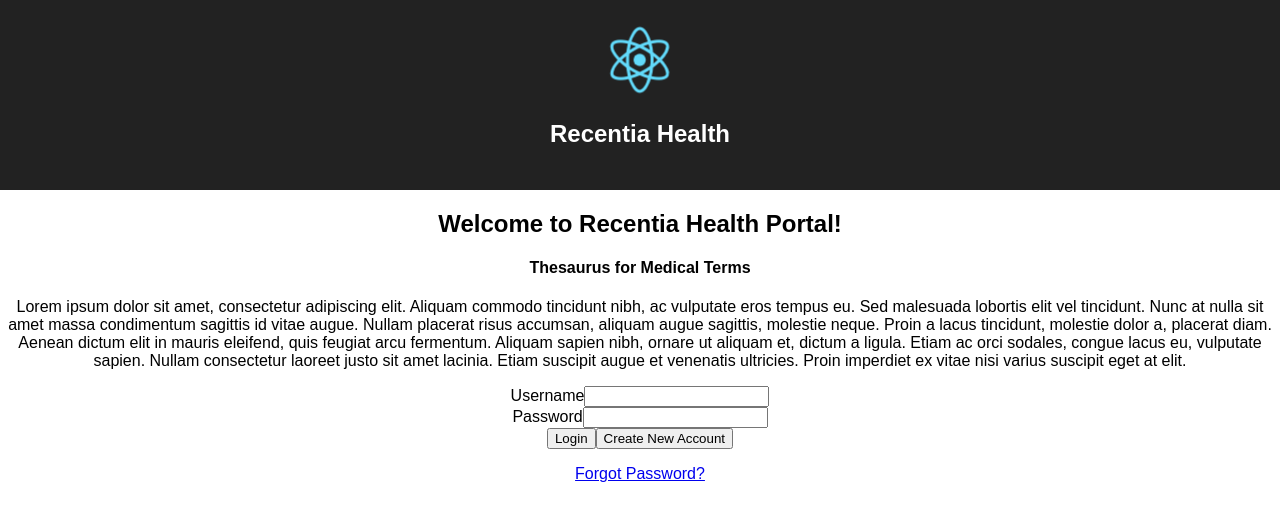
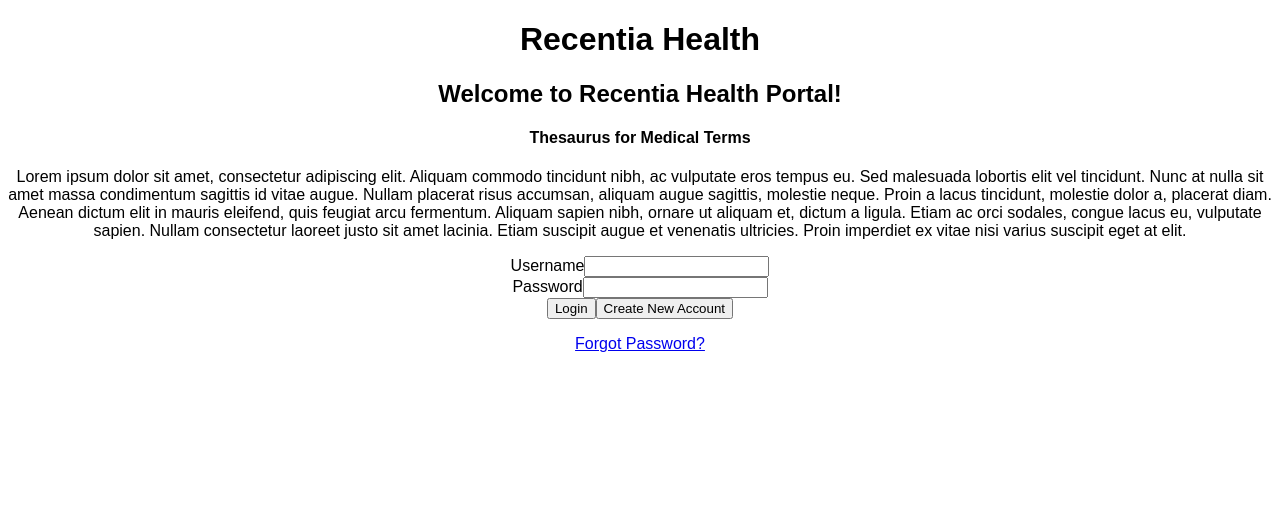
Before and after one commit to evanjohnso/recentia_health, a React (Create React App) app: page / in a window 1280 px wide. Shown: the top 520 px of the page. Built offline with nearby package versions, Linux system fonts and the light colour scheme.

Commit message:
add components

```diff
--- a/package.json
+++ b/package.json
@@ -5,6 +5,8 @@
   "dependencies": {
     "react": "^16.2.0",
     "react-dom": "^16.2.0",
+    "react-router-config": "^1.0.0-beta.4",
+    "react-router-dom": "^4.0.0",
     "react-scripts": "1.0.17"
   },
   "scripts": {
--- a/src/App.js
+++ b/src/App.js
@@ -1,20 +1,20 @@
 import React, { Component } from 'react';
-import logo from './logo.svg';
+
+
 import './App.css';
+import Header from "./components/Header";
+import Body from "./components/Body";
+import Button from "./components/Button";
+
 
 class App extends Component {
   render() {
     return (
       <div className="App">
-        <header className="App-header">
-          <img src={logo} className="App-logo" alt="logo" />
-          <h1 className="App-title">Recentia Health</h1>
-        </header>
-        <h2>Welcome to Recentia Health Portal!</h2>
-        <h4>Thesaurus for Medical Terms</h4>
-        <p>
-        Lorem ipsum dolor sit amet, consectetur adipiscing elit. Aliquam commodo tincidunt nibh, ac vulputate eros tempus eu. Sed malesuada lobortis elit vel tincidunt. Nunc at nulla sit amet massa condimentum sagittis id vitae augue. Nullam placerat risus accumsan, aliquam augue sagittis, molestie neque. Proin a lacus tincidunt, molestie dolor a, placerat diam. Aenean dictum elit in mauris eleifend, quis feugiat arcu fermentum. Aliquam sapien nibh, ornare ut aliquam et, dictum a ligula. Etiam ac orci sodales, congue lacus eu, vulputate sapien. Nullam consectetur laoreet justo sit amet lacinia. Etiam suscipit augue et venenatis ultricies. Proin imperdiet ex vitae nisi varius suscipit eget at elit.
-        </p>
+        <Header className="App-header">
+        </Header>
+        <Body></Body>
+
         <div>
           <label>Username</label>
           <input type="text"></input>
@@ -24,7 +24,7 @@ class App extends Component {
           <input type="text"></input>
         </div>
         <button type="submit">Login</button>
-        <button>Create New Account</button>
+        <Button></Button>
         <p><a href="/">Forgot Password?</a></p>
       </div>
     );
--- /dev/null
+++ b/src/Registration.js
@@ -0,0 +1,12 @@
+import React, { Component } from 'react';
+import Button from "./components/Button";
+
+class Registration extends Component {
+  render(){
+    return(
+      <h1>Hi</h1>
+    )
+  }
+}
+
+export default Registration;
--- /dev/null
+++ b/src/components/Body.jsx
@@ -0,0 +1,15 @@
+import React from "react";
+
+class Body extends React.Component {
+  render(){
+    return (
+      <div>
+      <h2>Welcome to Recentia Health Portal!</h2>
+      <h4>Thesaurus for Medical Terms</h4>
+      <p>Lorem ipsum dolor sit amet, consectetur adipiscing elit. Aliquam commodo tincidunt nibh, ac vulputate eros tempus eu. Sed malesuada lobortis elit vel tincidunt. Nunc at nulla sit amet massa condimentum sagittis id vitae augue. Nullam placerat risus accumsan, aliquam augue sagittis, molestie neque. Proin a lacus tincidunt, molestie dolor a, placerat diam. Aenean dictum elit in mauris eleifend, quis feugiat arcu fermentum. Aliquam sapien nibh, ornare ut aliquam et, dictum a ligula. Etiam ac orci sodales, congue lacus eu, vulputate sapien. Nullam consectetur laoreet justo sit amet lacinia. Etiam suscipit augue et venenatis ultricies. Proin imperdiet ex vitae nisi varius suscipit eget at elit.
+      </p></div>
+    )
+  }
+}
+
+export default Body;
--- /dev/null
+++ b/src/components/Button.jsx
@@ -0,0 +1,28 @@
+import React from "react";
+// import { Link, Switch, Route } from 'react-router-dom';
+
+import Registration from '../Registration'
+
+
+class Button extends React.Component{
+  render(){
+
+    function switchToRegistration(e){
+      e.preventDefault();
+      alert("Clicked");
+    }
+      // const switchToRegistration = () =>(
+      //   <div>
+      //     <Switch>
+      //       <Route exact path='../Registration' component={Registration}/>
+      //     </Switch>
+      //   </div>
+
+
+
+    return (
+      <button onClick= {switchToRegistration}> Create New Account</button>
+  )
+  }
+}
+export default Button;
--- /dev/null
+++ b/src/components/Header.jsx
@@ -0,0 +1,11 @@
+import React from "react";
+
+class Header extends React.Component{
+   render(){
+     return (
+       <h1>Recentia Health</h1>
+       )
+  }
+}
+
+export default Header;
--- a/src/index.js
+++ b/src/index.js
@@ -3,6 +3,12 @@ import ReactDOM from 'react-dom';
 import './index.css';
 import App from './App';
 import registerServiceWorker from './registerServiceWorker';
+// import { HashRouter } from 'react-router-dom';
 
-ReactDOM.render(<App />, document.getElementById('root'));
+ReactDOM.render(
+  // <HashRouter>
+      <App />,
+  // </HashRouter>,
+  document.getElementById('root')
+);
 registerServiceWorker();
```
Also changed, not shown: src/components/RegistrationForm.jsx (added, +14 -0 lines), src/logo.svg (deleted), 1 other file (tests, documents, lock files or other folders).
